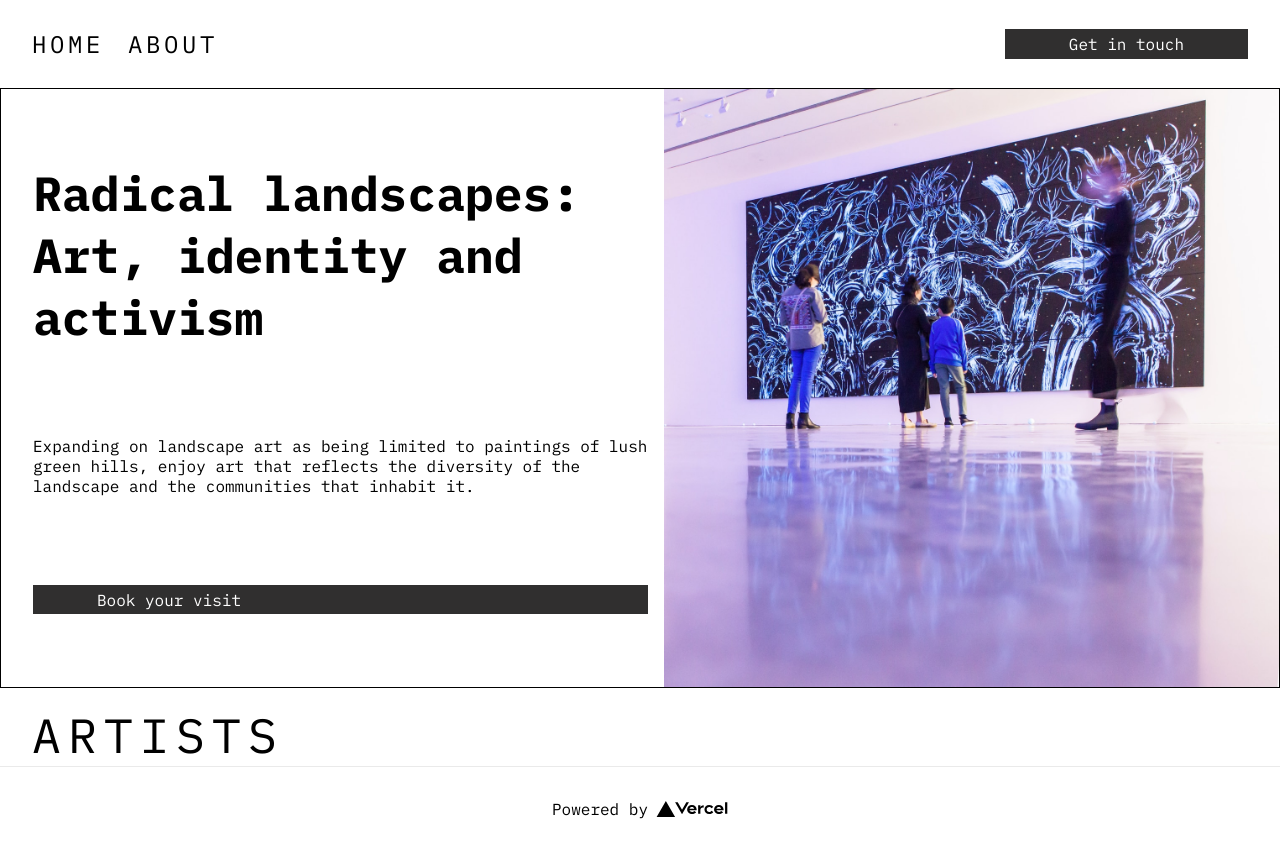
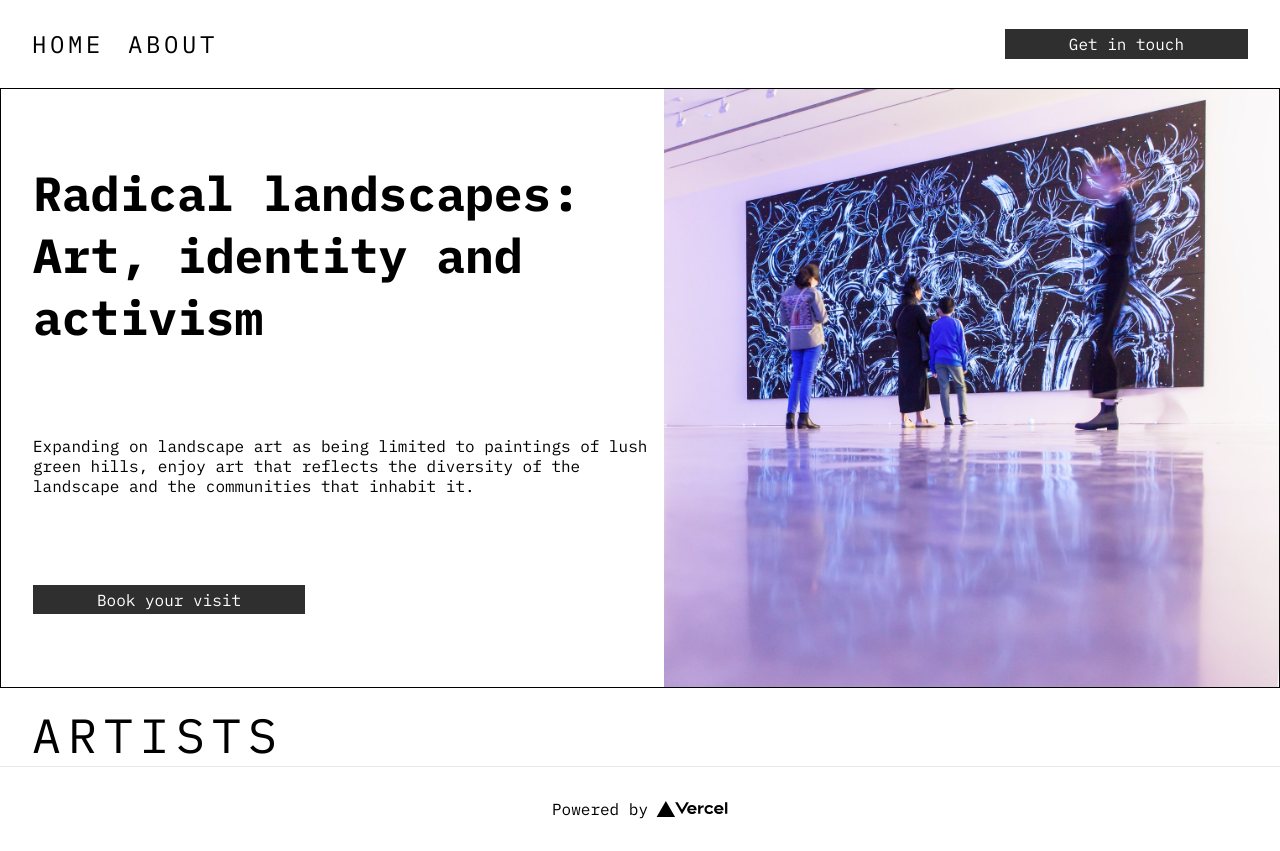
Before and after one commit to Skuiggly/brutalist-art-site, a Next.js app: page / in a window 1280 px wide. Built offline with nearby package versions, Linux system fonts and the light colour scheme.

Commit message:
style: refactor

```diff
--- a/styles/StyledLink.module.css
+++ b/styles/StyledLink.module.css
@@ -3,6 +3,11 @@
   color: white;
   padding: 0.5ch 4em;
   transition: 0.2s ease-in;
+  width: max-content;
+}
+.button__text {
+  font-weight: 400;
+  font-size: 1.5em;
 }
 .button:hover {
   --move: 5px;
```
